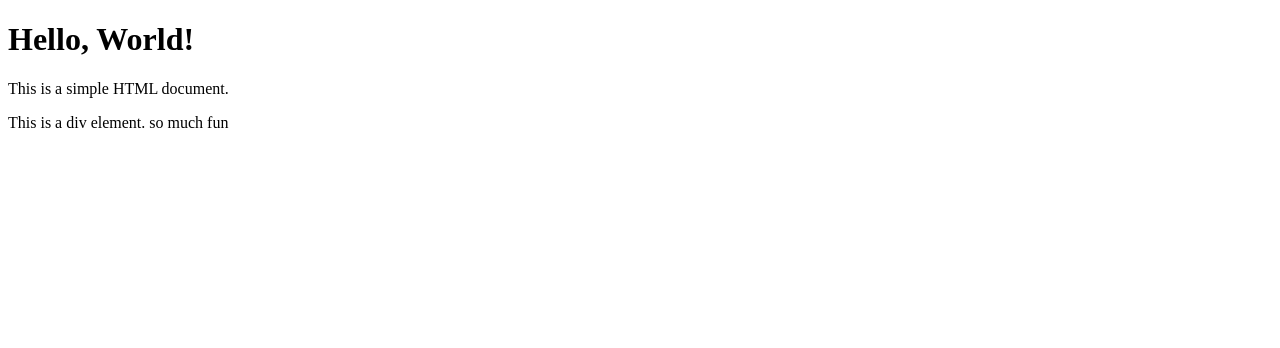
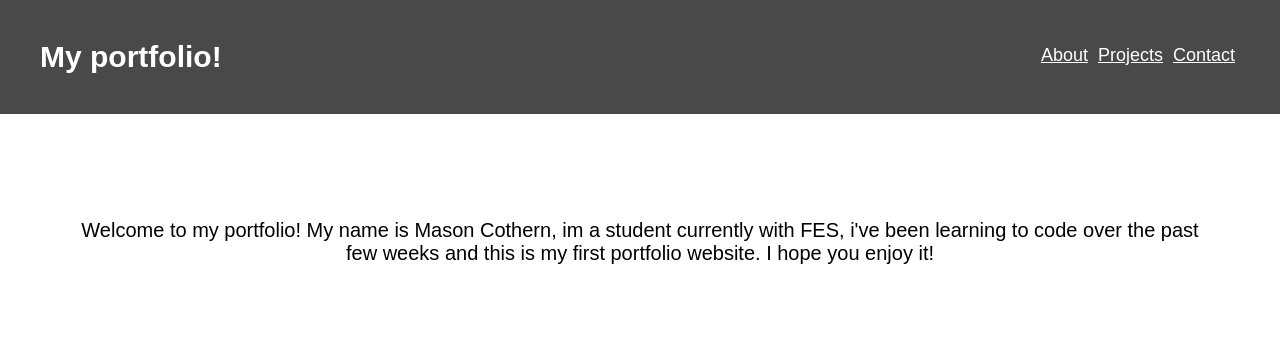
Before and after one commit to mcgamer2023-star/test-project, a plain HTML site: page index.html in a window 1280 px wide. Drawn offline with Linux system fonts and the light colour scheme; a web font is replaced by a local one.

Commit message:
new changes

```diff
--- /dev/null
+++ b/BEM-sheet.css
@@ -0,0 +1,97 @@
+
+@media  (max-width: 600px) {
+.main {
+    display: none;
+    width: 100%;
+
+}
+}
+@media  (max-width: 1200px) {
+    .main {
+    display: none;
+    width: 100%;
+    font-size: 10vh
+}
+}
+
+
+body {
+    font-family: Arial, Helvetica, sans-serif;
+    font-size: 15px;
+    background: linear-gradient(135deg, #528634 0%, #658fd3 100%);
+    background-attachment: fixed;
+}
+
+@keyframes SlideIn {
+    from {
+        transform: translatex(-1000px);
+        opacity: 0;
+    }
+    to {
+        transform: translatex(0);
+        opacity: 1;
+    }
+}
+
+.container {
+    max-width: 1200px;
+    margin: 0 auto;
+    padding: 20px;
+    display: flex;
+    flex-direction: column;
+    align-items: center;
+}
+
+.box {
+    display: inline-block;
+    background-color: #8cbe63;
+    border: 2px  solid rgba(0, 0, 0, 0.178);
+    border-radius: 10px;
+    padding: 40px;
+    color: rgb(0, 0, 0);
+    font-size: 20px;
+    font-weight: 500;
+    text-align: center;
+    box-shadow: 0px 4px 10px rgba(0, 0, 0, 0.2);
+    animation: SlideIn 1s ease-out;
+
+}
+
+#paragraph1 {
+    text-align: center;
+
+}
+
+.button {
+    display: inline-block;
+    background-color: #0c0c0c;
+    border: 2px solid rgba(0, 0, 0, 0.178);
+    border-radius: 10px;
+    padding: 10px 20px;
+    color: rgb(0, 0, 0);
+    font-size: 18px;
+    font-weight: 500;
+    text-align: center;
+    text-decoration: none;
+    box-shadow: 0px 4px 10px rgba(0, 0, 0, 0.2);
+    transition: background-color 0.3s ease;
+}
+
+.box__1 {
+    background-color: #8cbe63;
+    border: 2px solid rgba(0, 0, 0, 0.178);
+    border-radius: 10px;
+
+    color: rgb(0, 0, 0);
+    text-align: center;
+    box-shadow: 0px 4px 10px rgba(0, 0, 0, 0.2);
+    animation: SlideIn 1s ease-out;
+    display: flex;
+    flex-direction: column;
+    align-items: center;
+}
+
+.box__content {
+    margin: 0px auto;
+    padding: 10px;
+}
--- a/index.html
+++ b/index.html
@@ -1,19 +1,31 @@
 <!DOCTYPE html>
 <html lang="en">
 <head>
+  <link rel="stylesheet" href="style.css">
     <meta charset="UTF-8">
     <meta name="viewport" content="width=device-width, initial-scale=1.0">
-    <title>Document</title>
+    <title>Mason Cothern's EPortfolio</title>
+    <div class="container">
+    <h1>
+    My portfolio!
+    </h1>
+    <nav>
+        <ul>
+            <li><a href="#about"> About </a></li>
+            <li><a href="#projects"> Projects </a></li>
+            <li><a href="#contact"> Contact </a></li>
+        </ul>
+    </nav>
+
+    </div>
 </head>
 <body>
-  <h1>
-    Hello, World!
-</h1>
+
  <p>
-    This is a simple HTML document.
+    Welcome to my portfolio! My name is Mason Cothern, im a student currently with FES, i've been learning to code over the past few weeks and this is my first portfolio website. I hope you enjoy it!
  </p>
  <div>
-    This is a div element. so much fun
+
  </div>
 
 </body>
--- a/style.css
+++ b/style.css
@@ -0,0 +1,46 @@
+@import url('https://fonts.googleapis.com/css2?family=Asap+Condensed:ital,wght@0,200;0,300;0,400;0,500;0,600;0,700;0,800;0,900;1,200;1,300;1,400;1,500;1,600;1,700;1,800;1,900&family=Roboto:ital,wght@0,100..900;1,100..900&display=swap');
+
+* {
+    padding: 0;
+    margin: 0;
+    box-sizing: border-box;
+    font-family: 'Asap Condensed', sans-serif;
+    font-size: 18px;
+}
+
+.container {
+    padding: 40px;
+    display: flex;
+    background-color: #494949;
+}
+
+h1 {
+    color: #ffffff;
+    font-size: 30px;
+    font-weight: 700;
+    width: 100%;
+}
+
+ul {
+    display: flex;
+}
+
+li {
+    list-style-type: none;
+    padding: 5px;
+}
+
+a {
+    color: #ffffff;
+    justify-content: space-between;
+}
+
+p {
+    color: #000000;
+    margin-top: 25px;
+    padding: 10px;
+    font-size: 20px;
+    align-items: center;
+    text-align: center;
+    padding: 80px;
+}
```
Also changed, not shown: BEM.html (added, +41 -0 lines).
